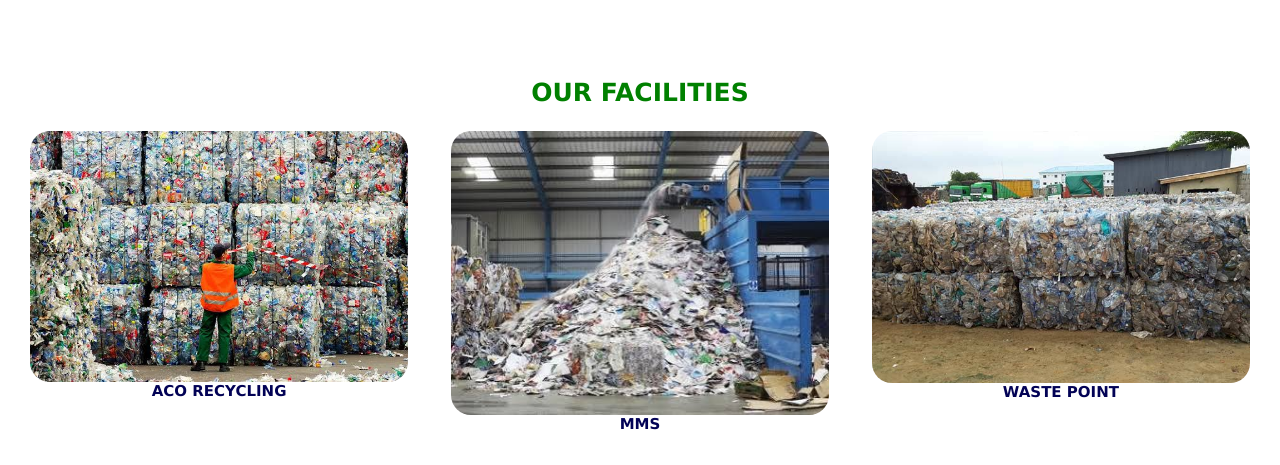
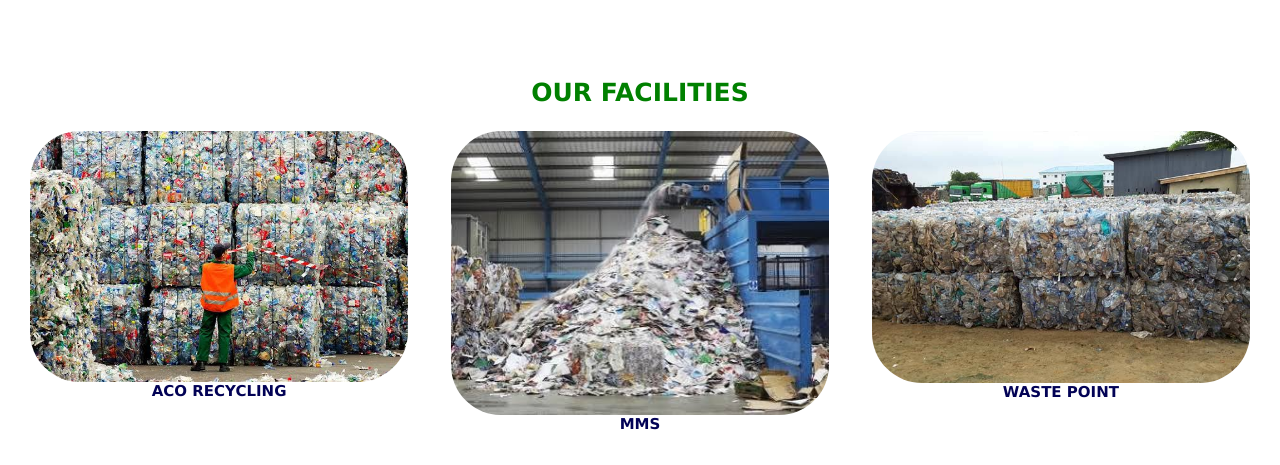
Before and after one commit to victoryoluchi291-design/recycling-website, a React (Vite) app: page / in a window 1280 px wide. Shown: the part 1120-1585 px from the top of the page. Built offline with nearby package versions, Linux system fonts and the light colour scheme.

Commit message:
change style for facility image

```diff
--- a/src/index.css
+++ b/src/index.css
@@ -191,7 +191,7 @@ text-align: center;
 max-width: 100%;
 height:auto ;
 display: block;
-border-radius: 20px;
+border-radius: 50px;
 }
 .facilities-col h3{
     color:  rgb(2, 2, 85);
```
